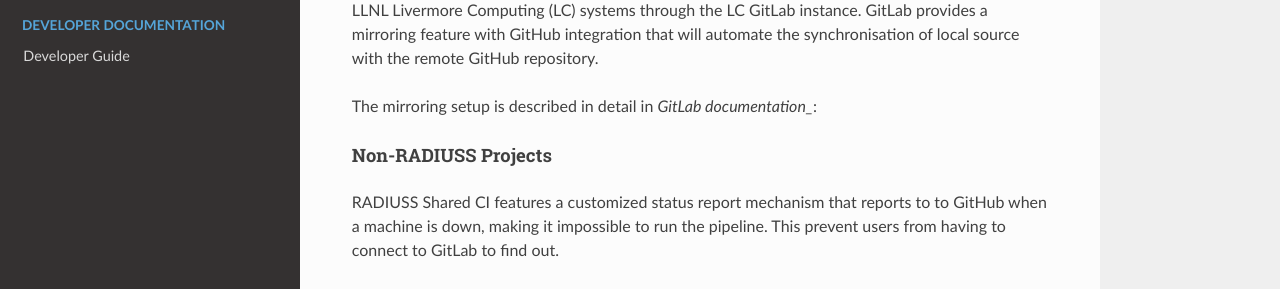
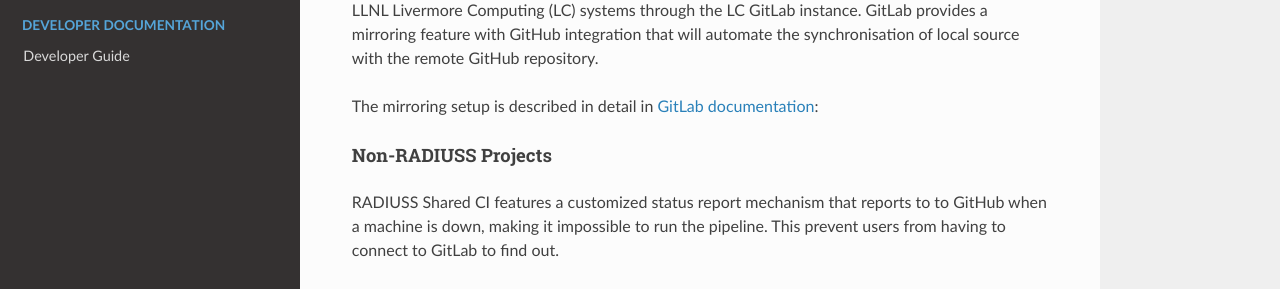
Before and after one commit to LLNL/radiuss-shared-ci, a Sphinx documentation site: the page built from docs/sphinx/user_guide/setup_ci.rst, in a window 1280 px wide and 900 px high, scrolled down 5966 px. Shown: the part 277-566 px from the top of the window. Built offline with Sphinx 7.4.7 and the Read the Docs theme 3.1.0, drawn with Linux system fonts in a browser that asks for light colours.

```diff
--- a/docs/sphinx/user_guide/setup_ci.rst
+++ b/docs/sphinx/user_guide/setup_ci.rst
@@ -274,7 +274,7 @@ to run tests on LLNL Livermore Computing (LC) systems through the LC GitLab
 instance. GitLab provides a mirroring feature with GitHub integration that will
 automate the synchronisation of local source with the remote GitHub repository.
 
-The mirroring setup is described in detail in `GitLab documentation_`:
+The mirroring setup is described in detail in `GitLab documentation`_:
 
 Non-RADIUSS Projects
 --------------------
```
